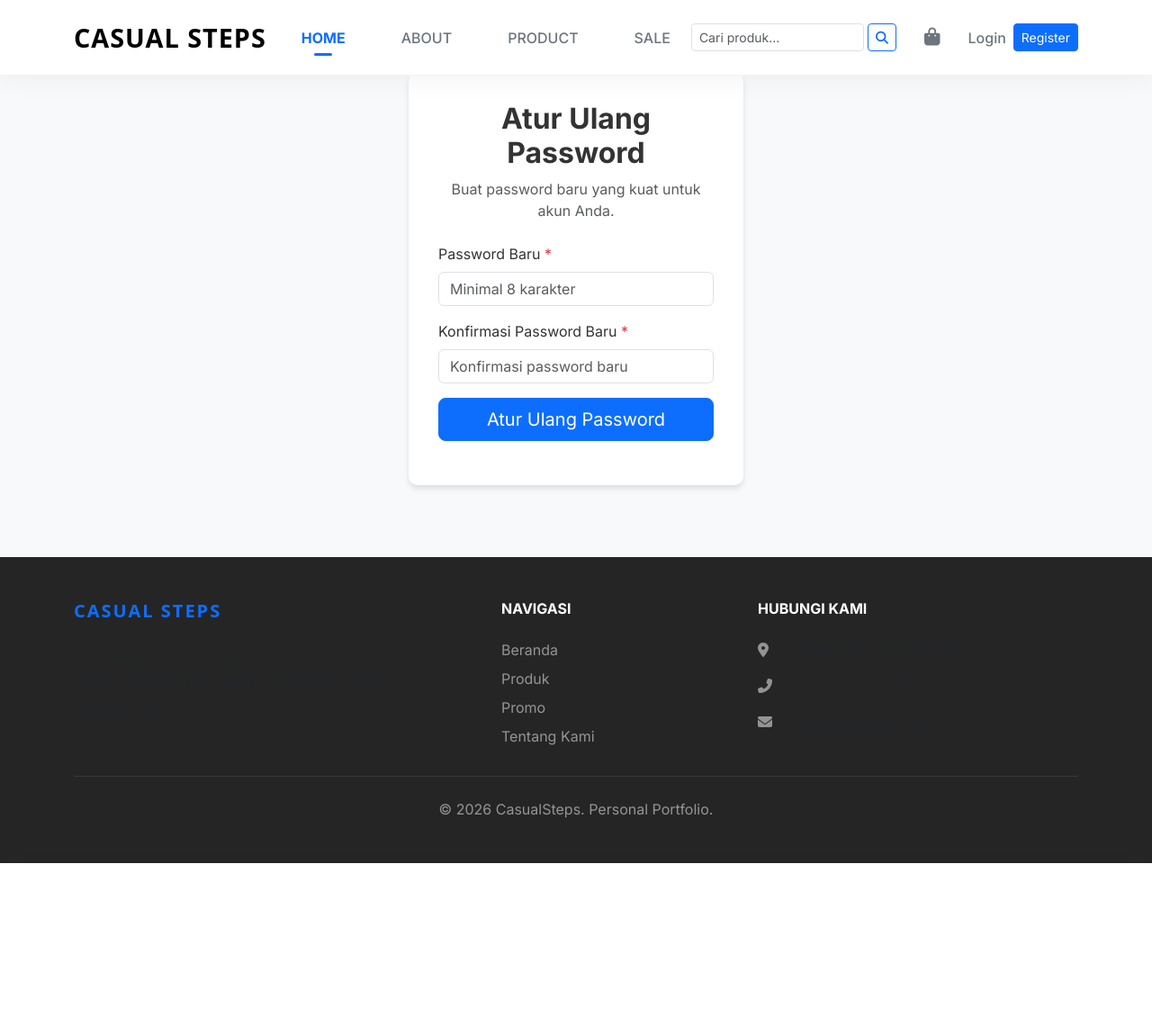
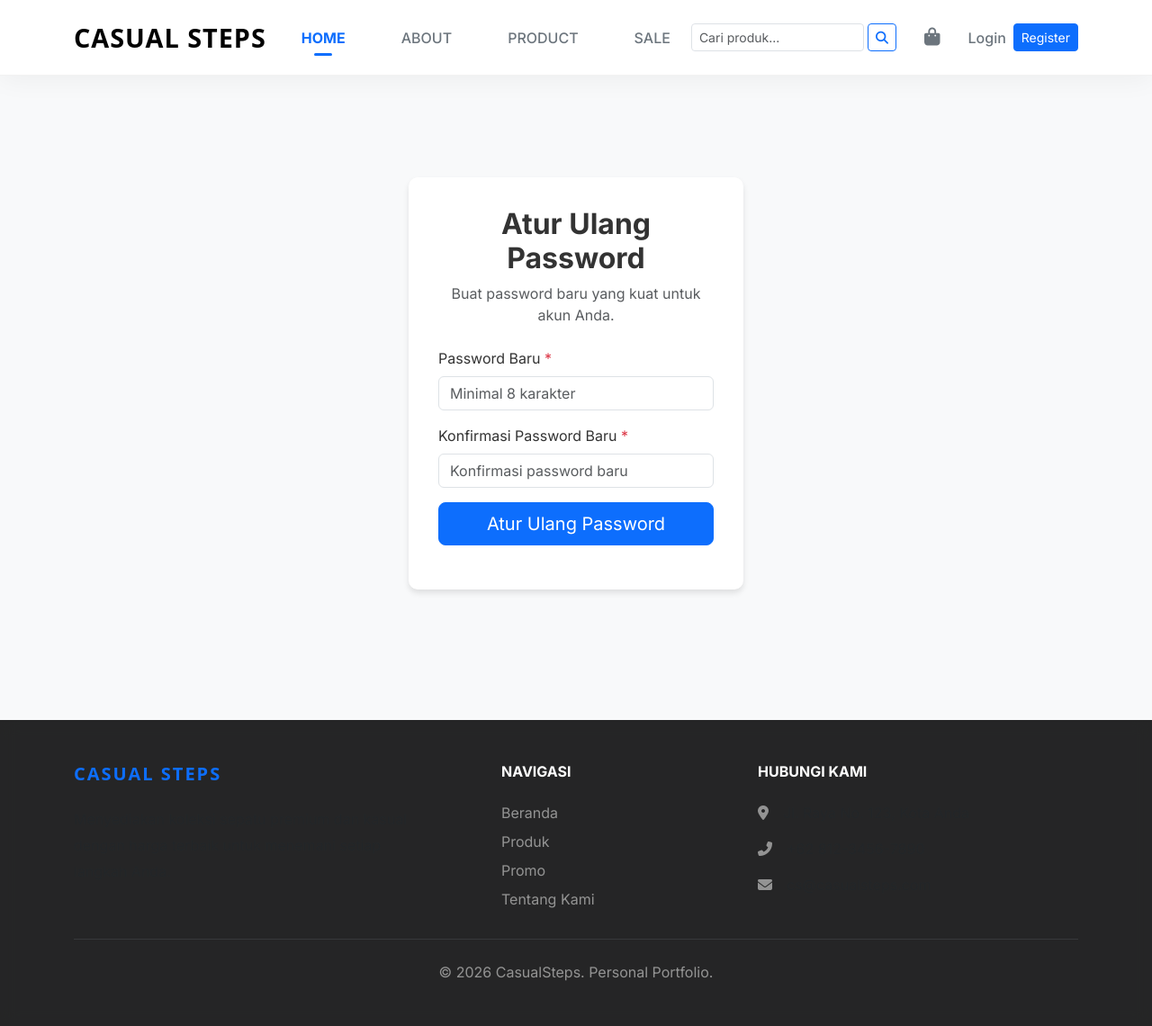
Before and after one commit to dianfauzi16/Casual-Steps, a PHP site: page /Laragon/app/Views/auth/reset_password.php in a window 1280 px wide. Shown: the whole page at 90% size. Before the commit the page ends 959 px from the top, so only its background shows below. Run offline with PHP 8.4, Linux system fonts and the light colour scheme; some libraries are stand-ins or nearby versions; some web fonts are replaced.

Commit message:
fix: reset password form hidden behind fixed navbar - add proper padding-top

```diff
--- a/app/Views/auth/reset_password.php
+++ b/app/Views/auth/reset_password.php
@@ -1,10 +1,11 @@
 <?php require_once dirname(__DIR__) . '/layouts/header.php'; ?>
 
 <style>
-    .form-card { background: #fff; padding: 2rem; border-radius: 10px; box-shadow: 0 4px 6px rgba(0,0,0,0.1); margin-top: 5rem; margin-bottom: 5rem;}
+    .reset-password-wrapper { padding-top: 100px; padding-bottom: 3rem; min-height: 100vh; }
+    .form-card { background: #fff; padding: 2rem; border-radius: 10px; box-shadow: 0 4px 6px rgba(0,0,0,0.1); }
 </style>
 
-<div class="container d-flex align-items-center justify-content-center" style="min-height: 60vh;">
+<div class="container reset-password-wrapper d-flex align-items-center justify-content-center">
     <div class="col-md-6 col-lg-5 col-xl-4">
         <div class="form-card mx-auto">
             <div class="text-center mb-4">
```
